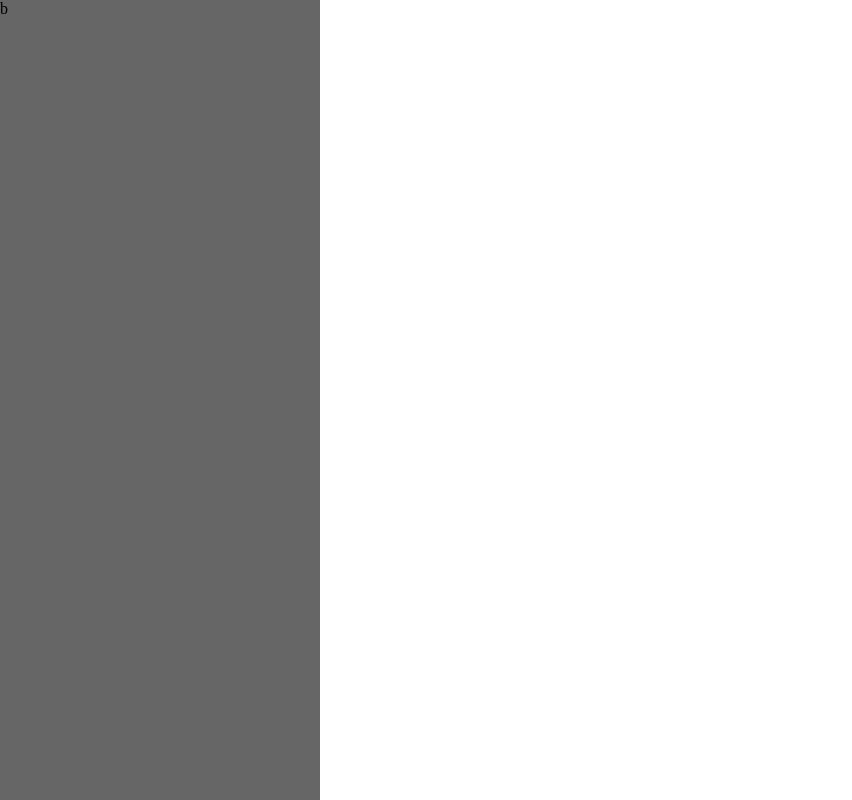
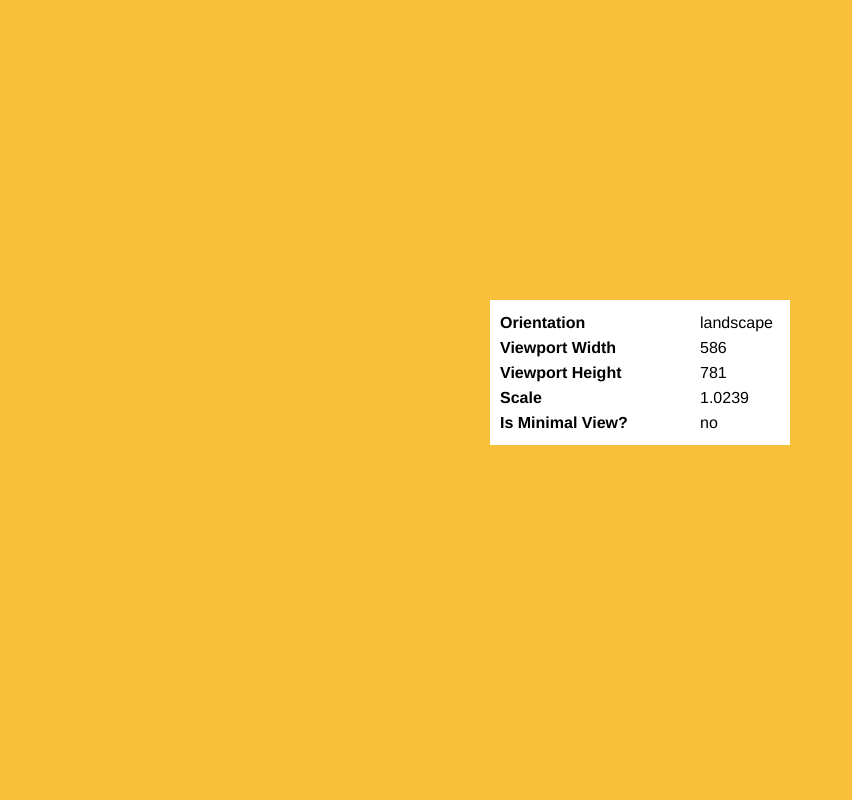
Before and after one commit to gajus/scream, a website: page sandbox/index.html in a window 1280 px wide. Shown: the top 800 px of the page, without its empty margins (0-852 px from the left). Drawn offline with Linux system fonts and the light colour scheme.

Commit message:
Documentation and pretty demo.

```diff
--- a/sandbox/index.html
+++ b/sandbox/index.html
@@ -6,16 +6,53 @@
     <script src="./../dist/scream.js"></script>
 </head>
 <body>
-    <div id="main">
-    b
-    </div>
+    <dl>
+        <dt>Orientation</dt>
+        <dd data-name="orientation"></dd>
+
+        <dt>Viewport Width</dt>
+        <dd data-name="viewport-width"></dd>
+
+        <dt>Viewport Height</dt>
+        <dd data-name="viewport-height"></dd>
+
+        <dt>Scale</dt>
+        <dd data-name="scale"></dd>
+
+        <dt>Is Minimal View?</dt>
+        <dd data-name="is-minimal-view"></dd>
+    </dl>
+
+    <div id="buffer"></div>
 
     <script>
-    var scream = gajus.Scream({
+    var scream,
+        updateInfo;
+
+    scream = gajus.Scream({
         width: {
             portrait: 320,
-            landscape: 320 * 6
+            landscape: 586
         }
+    });
+
+    updateInfo = function () {
+        document.querySelector('dd[data-name="orientation"]').innerText = scream.getOrientation();
+        document.querySelector('dd[data-name="viewport-width"]').innerText = scream.getViewportWidth();
+        document.querySelector('dd[data-name="viewport-height"]').innerText = scream.getViewportHeight();
+        document.querySelector('dd[data-name="scale"]').innerText = scream.getScale().toFixed(4);
+        document.querySelector('dd[data-name="is-minimal-view"]').innerText = scream.isMinimalView() ? 'yes' : 'no';
+    };
+
+    updateInfo();
+
+    window.addEventListener('resize', function () {
+        // Used to capture entering/leaving the minimal view.
+        updateInfo();
+    });
+
+    scream.on('orientationchangeend', function () {
+        updateInfo();
     });
     </script>
 </body>
--- a/sandbox/main.scss
+++ b/sandbox/main.scss
@@ -1,12 +1,36 @@
 html,
-body {
+body,
+dl,
+dt,
+dd {
     margin: 0; padding: 0;
 }
 
-#main {
-    background: #666; height: 900000000px; width: 320px;
+* {
+    box-sizing: border-box;
 }
 
-#test {
-    background: #f00;
+body {
+    font: normal 16px/25px 'Helvetica Neue', Helvetica, Arial, freesans, sans-serif; background: #F9BF3B;
 }
+
+dl {
+    width: 300px; background: #fff; padding: 10px; position: fixed; left: 50%; top: 50%; margin-left: -150px; margin-top: -100px; pointer-events: none;
+
+    dt,
+    dd {
+        font-size: 16px;
+    }
+
+    dt {
+        float: left; width: 200px; clear: both; font-weight: bold;
+    }
+
+    dd {
+        margin: 0 0 0 200px;
+    }
+}
+
+#buffer {
+    height: 2000px;
+}
--- a/src/scream.js
+++ b/src/scream.js
@@ -148,6 +148,9 @@ Scream = function Scream (config) {
      * Nevertheless, user can enter minimal-ui using touch-drag-down gesture.
      * This method is used to detect if user is in minimal-ui view.
      *
+     * In case of orientation change, the state of the view can be accurately
+     * determined only after orientationchangeend event.
+     *
      * @return {Boolean}
      */
     scream.isMinimalView = function () {
@@ -155,7 +158,13 @@ Scream = function Scream (config) {
         return global.innerHeight == scream.getMinimalViewSize().height;
     };
 
+    scream._updateViewport();
+
     OCE.on('orientationchangeend', scream._updateViewport);
+
+    global.addEventListener('orientationchange', function () {
+        scream._updateViewport();
+    });
 
     // Scream is using `orientationchangeend` internally to set the viewport tag.
     // This is proxy for your convenience to perform operations that must follow
```
Also changed, not shown: README.md, dist/scream.js, dist/scream.min.js, sandbox/main.css.
